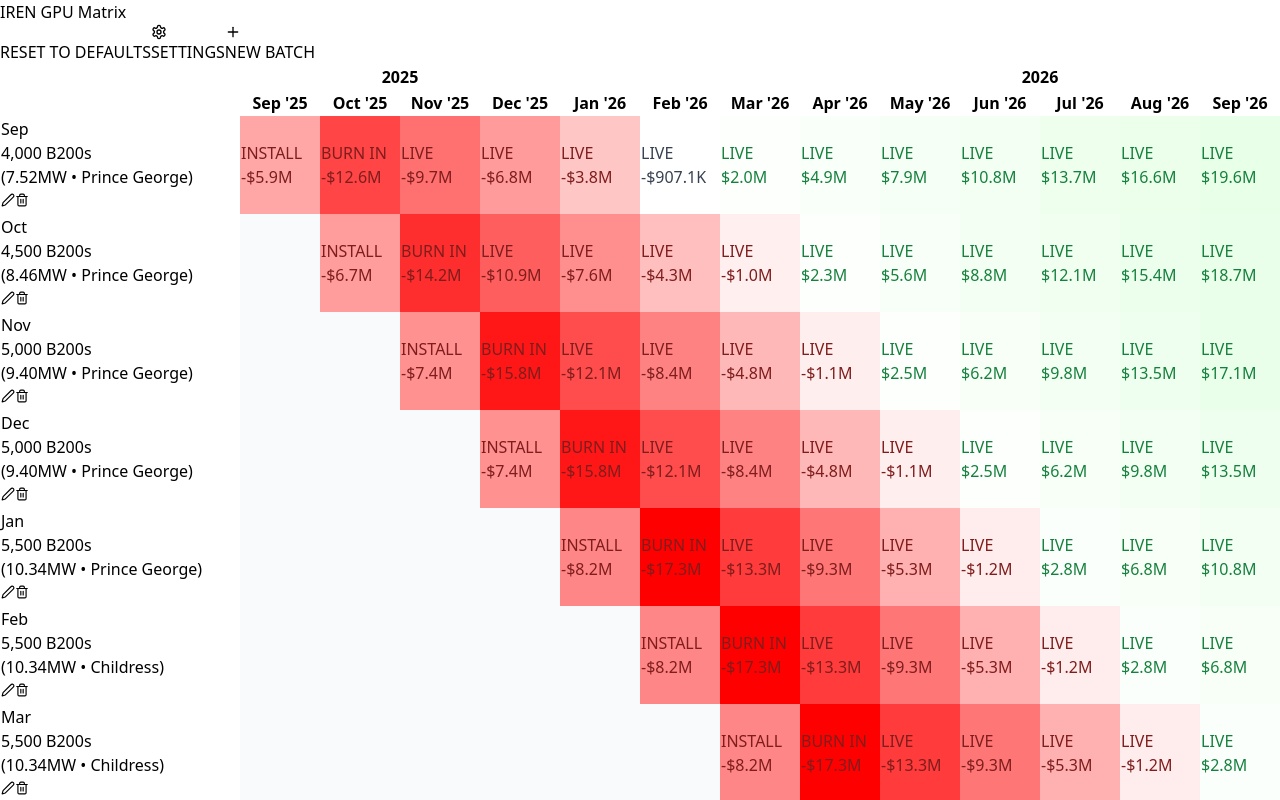
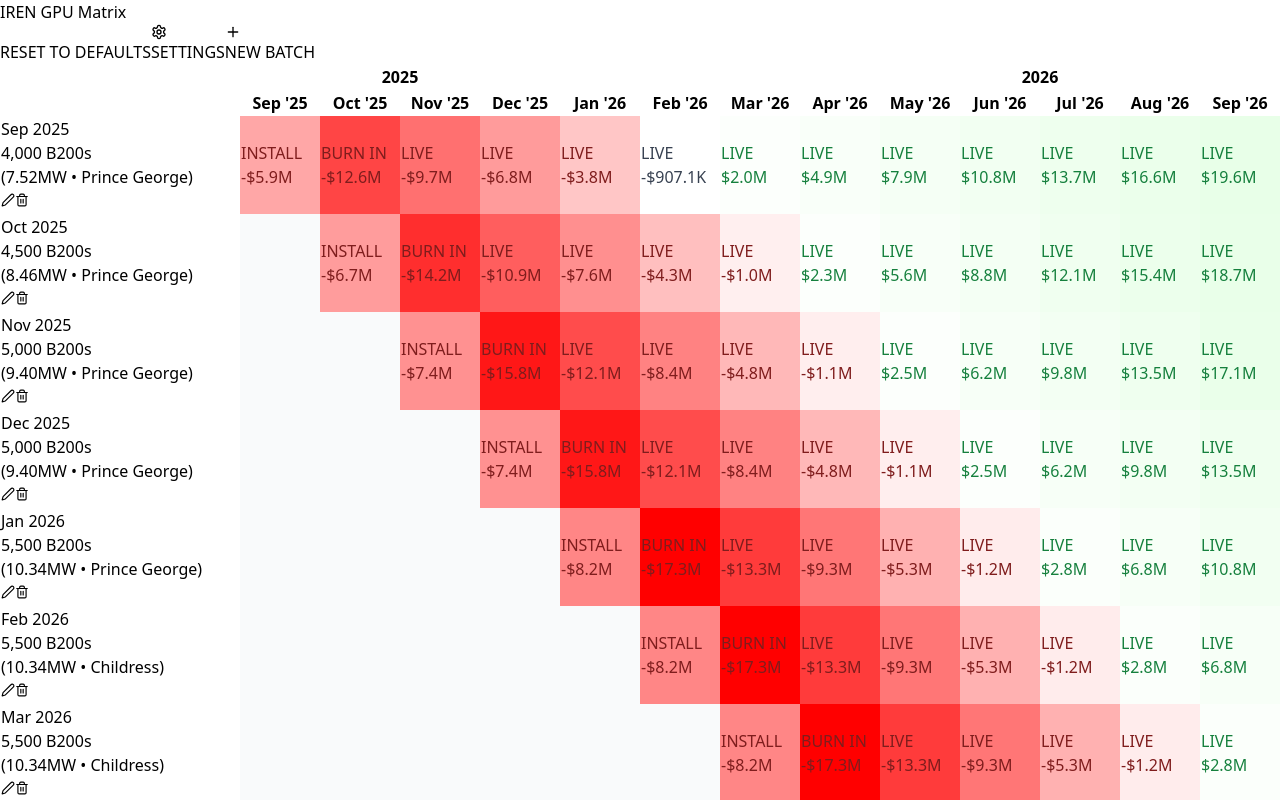
Before and after one commit to dwurtz/iren-gpu-tracker, a React (Vite) app: page / in a window 1280 px wide. Shown: the top 800 px of the page. Built offline with nearby package versions, Linux system fonts and the light colour scheme.

Commit message:
Add year to batch row labels in first column

```diff
--- a/src/components/BatchRow.tsx
+++ b/src/components/BatchRow.tsx
@@ -151,7 +151,7 @@ export const BatchRow: React.FC<BatchRowProps> = ({ batch, monthlyData, onEdit,
         <div className="flex items-center justify-between">
           <div className="flex-1">
             <div className="text-xs text-gray-500 mb-1">
-              {['Jan', 'Feb', 'Mar', 'Apr', 'May', 'Jun', 'Jul', 'Aug', 'Sep', 'Oct', 'Nov', 'Dec'][batch.installationMonth]}
+              {['Jan', 'Feb', 'Mar', 'Apr', 'May', 'Jun', 'Jul', 'Aug', 'Sep', 'Oct', 'Nov', 'Dec'][batch.installationMonth]} {batch.installationYear}
             </div>
             <div className="font-medium text-sm">
               {batch.name.split('\n').map((line, index) => (
```
